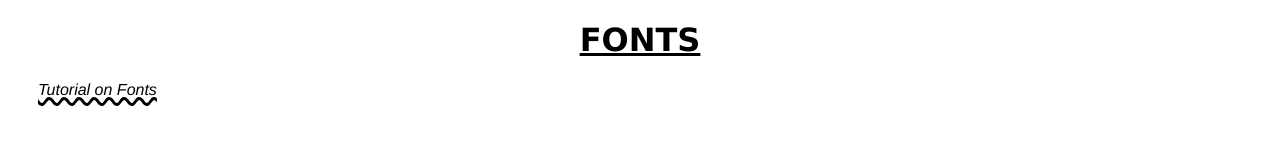
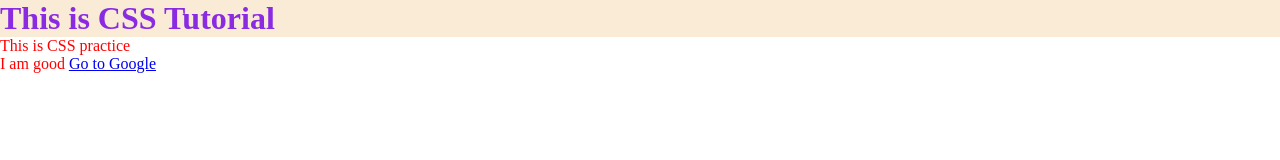
Before and after one commit to mishraatul930/codewithharry, a plain HTML site: page index.html in a window 1280 px wide. Drawn offline with Linux system fonts and the light colour scheme.

Commit message:
Add files via upload
Restart

```diff
--- a/index.html
+++ b/index.html
@@ -3,36 +3,30 @@
   <head>
     <meta charset="UTF-8" />
     <meta name="viewport" content="width=device-width, initial-scale=1.0" />
-    <title>Fonts</title>
-    <style>
-      h1 {
-        font-family: "Lucida Sans", "Lucida Sans Regular", "Lucida Grande",
-          "Lucida Sans Unicode", "Geneva", "Verdana", "sans-serif";
-          text-transform: uppercase;
+    <title>HTML and CSS</title>
+    <link rel="stylesheet" href="style.css">
+    <!-- External to be used when website is production grade website -->
+    <!-- Below is the example of Internal CSS - To be used when WEBPAGE IS SMALL -->
+    <!-- <style>
+      div , span{
+        color: red;
       }
-      p {
-        /* for below Franklin is first one and others are fallback fonts */
-        /* import to be written inside the style tag */
-        /* line height is the spacing between two lines in a paragraph */
-        /* letter spacing - space between letters */
-        /* htmlcolorcodes.com */
-        font-family: "Franklin Gothic Medium", "Arial Narrow", "Arial", "sans-serif";
-        font-style: italic;
-        text-decoration: underline;
-        text-decoration-style: wavy;
-        text-decoration-thickness: 3px;
-        text-indent: 30px;
-      }
-
-      h1{
-        text-align: center;
-        text-decoration: underline;
-        text-decoration-thickness: 3px;
-      }
-    </style>
+    </style> -->
   </head>
   <body>
-    <h1>Fonts</h1>
-    <p>Tutorial on Fonts</p>
+    <!-- Below style in heading is an example of inline CSS - Do NOT USE INLINE CSS-->
+    <h1 style="color:blueviolet;background-color: antiquewhite;">This is CSS Tutorial</h1>
+    <div>This is CSS practice</div>
+    <span>
+        I am good
+    </span>
+    <!-- Selectors -->
+     <a href="http://www.google.com" target="_blank" rel="noopener noreferrer">Go to Google</a>
+
+     <!-- BOX MODEL -->
+      <!-- Agar box sizing border box nhi lgega toh uska height sirf content ka rhega aur agar box-sizing:border-box lgega then it will include border and padding -->
+       <!-- Margin include nhi hoti h in the calculation of height or width kyunki wo bahar hota h content se -->
+        <!-- MARGIN COLLAPSE -->
+         <!-- Agar do element ki margin overlap ho rhi hain toh jo bhi MAXIMUM margin h wo bs ek baar lgegi -->
   </body>
 </html>
--- /dev/null
+++ b/style.css
@@ -0,0 +1,35 @@
+div , span{
+        color: red;
+      }
+
+/* Child Selector - direct child*/
+div>p{
+    background-color: aqua;
+}
+
+/* descendent selector */
+
+div p{
+    color: azure;
+}
+
+/* Universal Selector */
+*{
+    margin: 0;
+    padding: 0;
+}
+
+/* Psuedo Selectors */
+a:visited {
+    color: green;
+}
+
+a:hover{
+    background-color: brown;
+}
+
+
+/* Jahan jahan p apne parent ka first child h wahan wahan change apply hoga */
+p:first-child{
+    color: aqua;
+}
```
